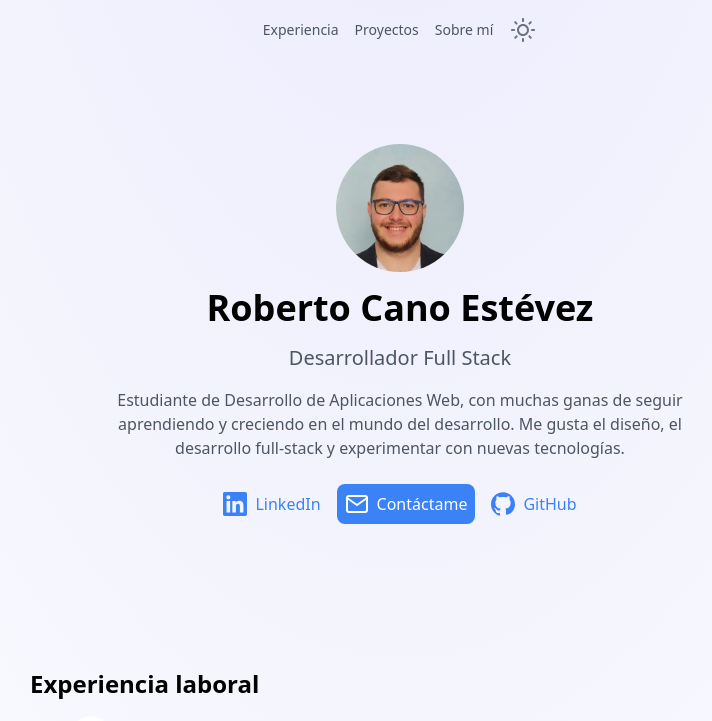
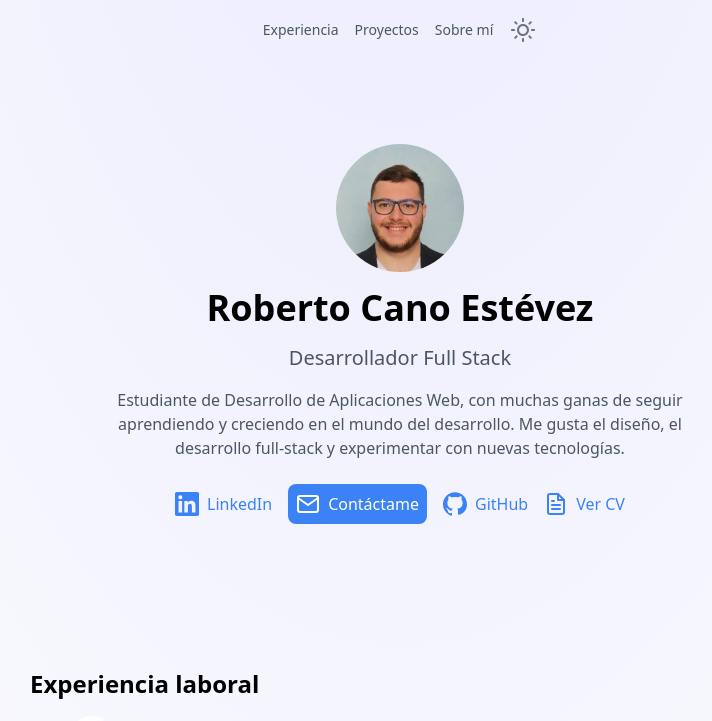
Before and after one commit to robertcanoe/mi-portfolio, an Astro site: page / in a window 1280 px wide. Shown: the top 721 px of the page, without its empty margins (240-952 px from the left). Built offline with nearby package versions, Linux system fonts and the light colour scheme; Astro itself is replaced by a stand-in of ours.

Commit message:
fix: improve layout and accessibility of contact links in Hero component

```diff
--- a/src/components/Hero.astro
+++ b/src/components/Hero.astro
@@ -15,7 +15,7 @@
       Estudiante de Desarrollo de Aplicaciones Web, con muchas ganas de seguir aprendiendo y creciendo en el mundo del desarrollo. Me gusta el diseño, el desarrollo full-stack y experimentar con nuevas tecnologías.
     </p>
 
-    <div class="flex gap-4 items-center">
+    <div class="flex flex-wrap justify-center gap-4 items-center">
       <a
         href="https://www.linkedin.com/in/robertocanoe/"
         target="_blank"
@@ -67,6 +67,30 @@
         </svg>
         GitHub
       </a>
+      <a
+        href="/CV-RobertoCanoEstevez.pdf"
+        target="_blank"
+        rel="noopener noreferrer"
+        class="flex items-center gap-2 text-blue-500 hover:text-blue-700 transition-colors duration-200"
+      >
+        <svg
+          class="size-6"
+          xmlns="http://www.w3.org/2000/svg"
+          viewBox="0 0 24 24"
+          fill="none"
+          stroke="currentColor"
+          stroke-width="2"
+          stroke-linecap="round"
+          stroke-linejoin="round"
+        >
+          <path d="M14 2H6a2 2 0 0 0-2 2v16a2 2 0 0 0 2 2h12a2 2 0 0 0 2-2V8z"/>
+          <polyline points="14 2 14 8 20 8"/>
+          <line x1="16" y1="13" x2="8" y2="13"/>
+          <line x1="16" y1="17" x2="8" y2="17"/>
+          <line x1="10" y1="9" x2="8" y2="9"/>
+        </svg>
+        Ver CV
+      </a>
     </div>
   </div>
 </div>
```
Lines whose indentation alone changed are shown as unchanged.
